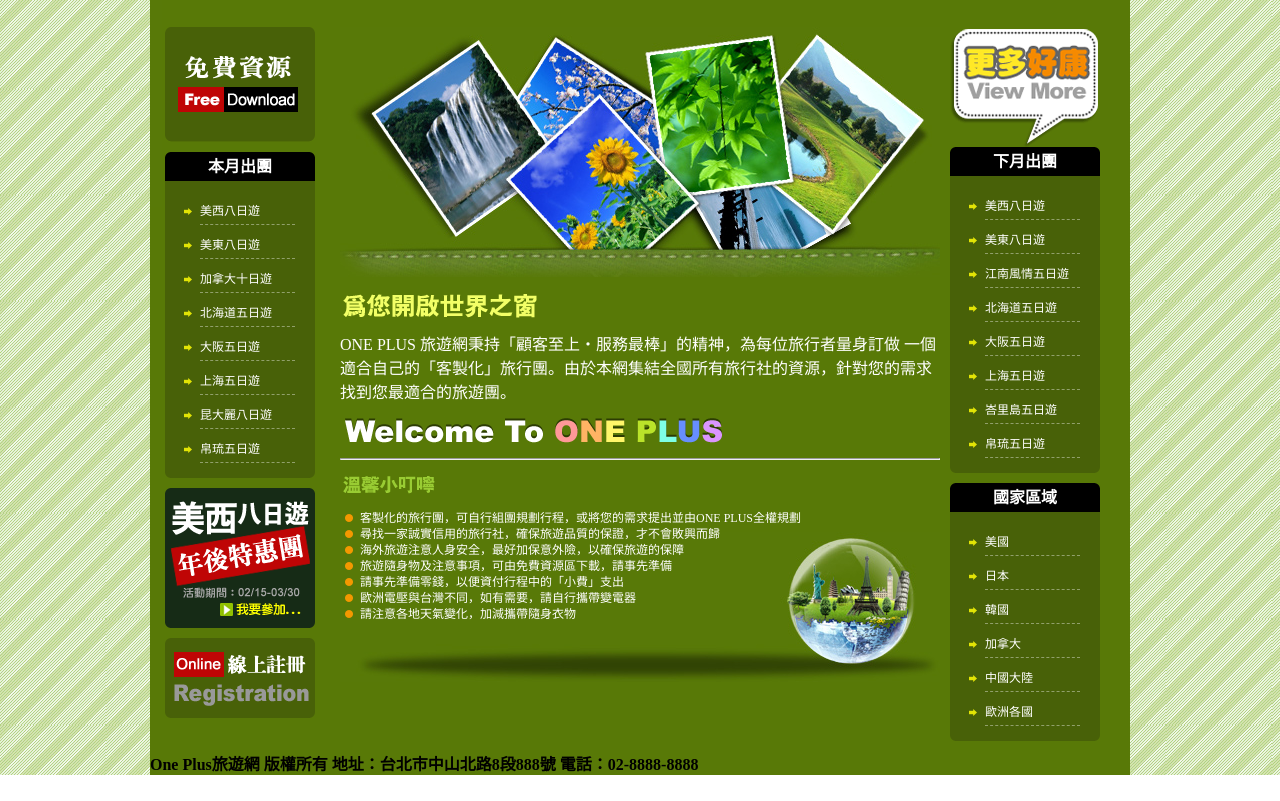
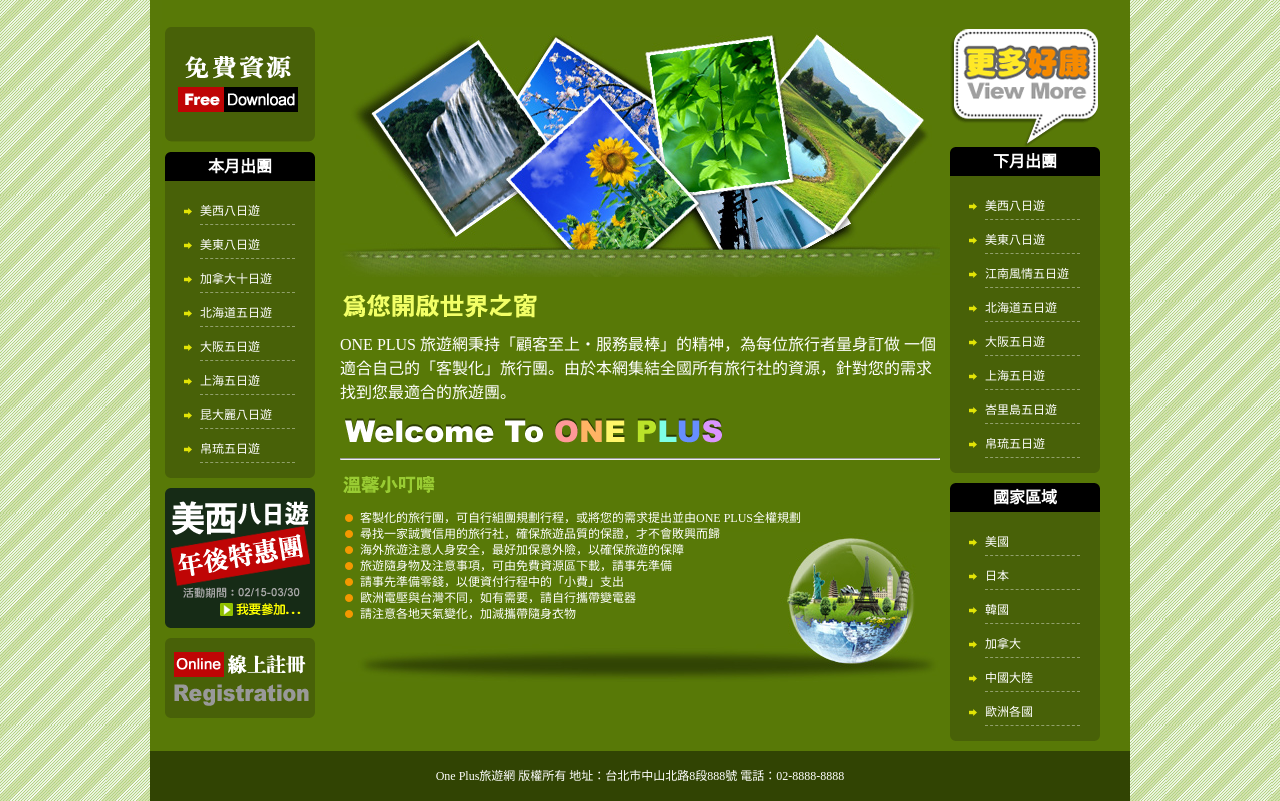
Before and after one commit to pcctw168/OnePlus_Travel_Web, a plain HTML site: page index.html in a window 1280 px wide. Shown: the part 123-924 px from the top of the page. Before the commit the page ends 898 px from the top, so only its background shows below. Drawn offline with Linux system fonts and the light colour scheme.

Commit message:
6-11 版權宣告區（footer）的設定

```diff
--- a/layout.css
+++ b/layout.css
@@ -232,4 +232,13 @@ body{
 /* ======== 版權宣告區 ======== */
 #footer{
 	clear:both;
+	background-color:#314403;
 }
+#footer h4{
+	height:50px;
+	font-weight:normal;
+	font-size:12px;
+	text-align:center;
+	color:#FFF;
+	line-height:50px;
+}
```
